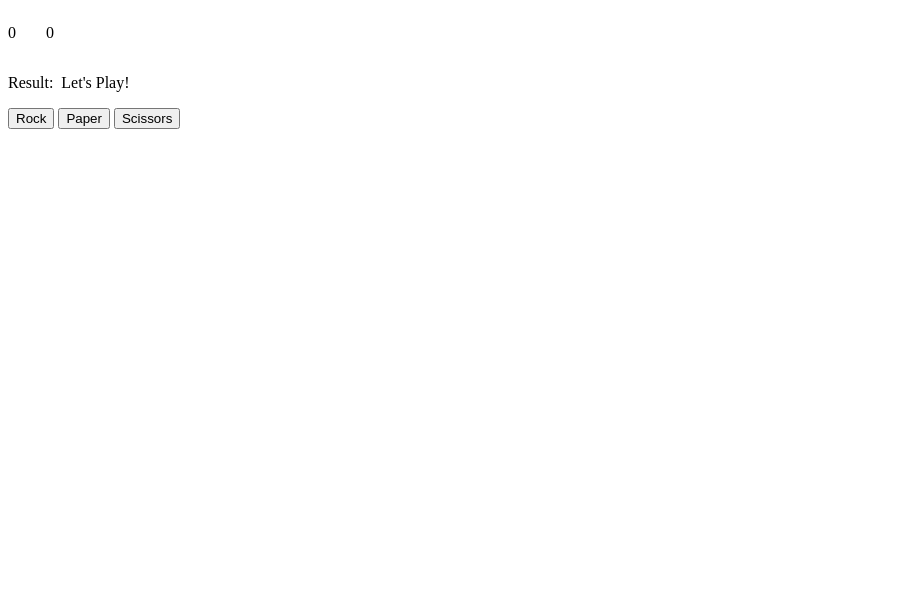
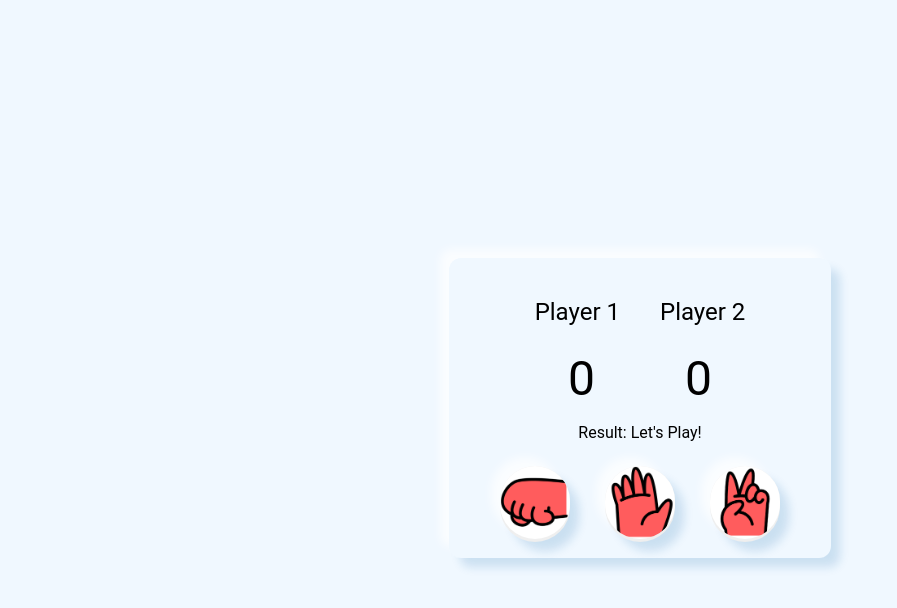
Before and after one commit to drewkubacki/rock-paper-scissors, a plain HTML site: page index.html in a window 1280 px wide. Shown: the whole page, without its empty margins (0-897 px from the left). Drawn offline with Linux system fonts and the light colour scheme.

Commit message:
Finalized the UI with the exception of the reset button which populates after a score of 5 is reached

```diff
--- a/index.html
+++ b/index.html
@@ -7,17 +7,24 @@
         <title>Rock Paper Scissors</title>
     </head>
     <body>
+        <div class="content">
+            <div class="player-names">
+                <p>Player 1</p>
+                <p>Player 2</p>
+            </div>
             <div class="scoreboard">
                 <p id="playerOneScore">0</p>
                 <p id="playerTwoScore">0</p>
             </div>
-        <div class="scoreMessage">
+            <div class="score-message">
                 <p>Result: </p>
                 <p id="roundMessage">Let's Play!</p>
             </div>
-        <button id="rock">Rock</button>
-        <button id="paper">Paper</button>
-        <button id="scissors">Scissors</button>
-
+            <div class="button-container">
+                <button id="rock"><img src="images/rock.png" alt="Rock"></button>
+                <button id="paper"><img src="images/paper.png" alt="Paper"></button>
+                <button id="scissors"><img src="images/scissors.png" alt="Scissors"></button>
+            </div>
+        </div>
     </body>
 </html>
--- a/index.js
+++ b/index.js
@@ -24,14 +24,6 @@ function enableButtons() {
     buttons.forEach((button) => button.disabled = false);
 };
 
-//Uses Math.random to get a random choice from the choices array to be used as the computer selection
-function getComputerChoice() {
-    const choices = ["rock", "paper", "scissors"];
-    let randomIndex = Math.floor(Math.random() * choices.length);
-    let computerSelection = choices[randomIndex];
-    return computerSelection;
-};
-
 //This function creates the reset button which is populated when a player reaches a score of 5
 function createResetButton() {
     let resetButton = document.createElement("button");
@@ -46,6 +38,14 @@ function createResetButton() {
         document.querySelector('#roundMessage').textContent = "Let's Play!";
         document.body.removeChild(resetButton);
     }
+};
+
+//Uses Math.random to get a random choice from the choices array to be used as the computer selection
+function getComputerChoice() {
+    const choices = ["rock", "paper", "scissors"];
+    let randomIndex = Math.floor(Math.random() * choices.length);
+    let computerSelection = choices[randomIndex];
+    return computerSelection;
 };
 
 //This function is called when a RPS button is selected, the button.id and the return value from getComputerChoice are used to play
@@ -83,8 +83,8 @@ function playRound(playerSelection, computerSelection) {
         message = `You Win! ${playerSelection} beats ${computerSelection}`;
         let score = playerOneScore += 1;
         if (score < 5) {
-        document.querySelector('#playerOneScore').textContent = score;
-        roundMessage.textContent = message;
+            document.querySelector('#playerOneScore').textContent = score;
+            roundMessage.textContent = message;
         } else {
             document.querySelector('#playerOneScore').textContent = score;
             roundMessage.textContent = "You beat a Computer!";
--- a/style.css
+++ b/style.css
@@ -1,11 +1,69 @@
+body {
+    height: 100vh;
+    font-family: Roboto, sans-serif;
+    overflow: hidden;
+    display: flex;
+    flex-direction: column;
+    justify-content: center;
+    align-items: center;
+    background-color: aliceblue;
+}
+
+img {
+    width: 70px;
+    border-radius: 50px;
+}
+
+.button-container button {
+    color: aliceblue;
+    border-radius: 50px;
+    padding: 0px;
+    border: none;
+    box-shadow: 10px 10px 10px -1px rgba(10, 99, 169, 0.16), -10px -10px 10px -1px rgba(255, 255, 255, 0.70);
+}
+
+.button-container button:active {
+    width: 73px;
+    height: 73px;
+}
+
+.content {
+    background-color: aliceblue;
+    border-radius: 12px;
+    box-shadow: 10px 10px 10px -1px rgba(10, 99, 169, 0.16), -10px -10px 10px -1px rgba(255, 255, 255, 0.70);
+    display: flex;
+    flex-direction: column;
+    padding: 16px;
+    width: 350px;
+}
+
+.player-names {
+    display: flex;
+    justify-content: center;
+    font-size: 24px;
+    gap: 40px;
+}
+
 .scoreboard {
     display: flex;
-    flex-direction: row;
-    gap: 30px;
+    justify-content: center;
+    gap: 90px;
 }
 
-.scoreMessage {
+.scoreboard p {
+    font-size: 48px;
+    margin: 0px;
+    padding: 0px;
+}
+
+.score-message {
     display: flex;
-    flex-direction: row;
-    gap: 8px;
+    justify-content: center;
+    gap: 4px;
+    margin-bottom: 8px;
 }
+
+.button-container {
+    display: flex;
+    justify-content: space-evenly;
+}
```
Also changed, not shown: images/paper.png (added), images/rock.png (added), images/scissors.png (added), 1 other file. Lines whose indentation alone changed are shown as unchanged.
